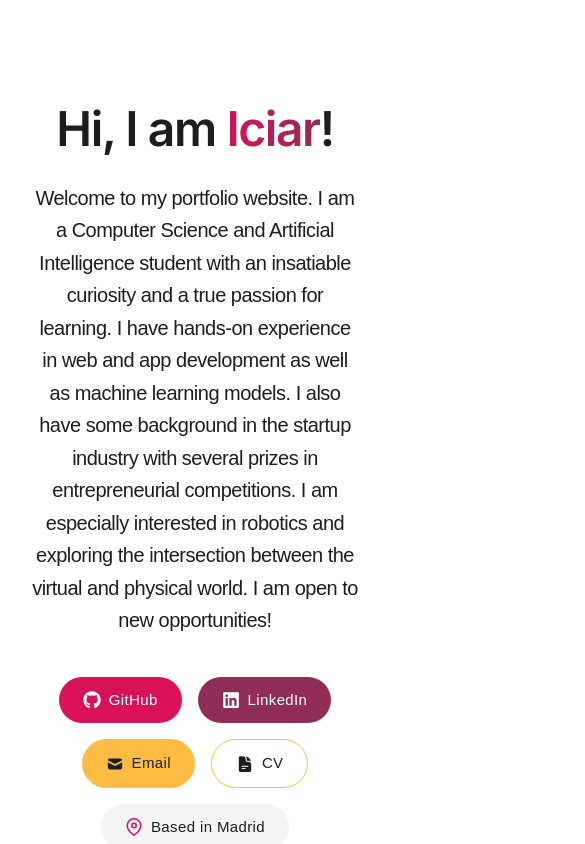
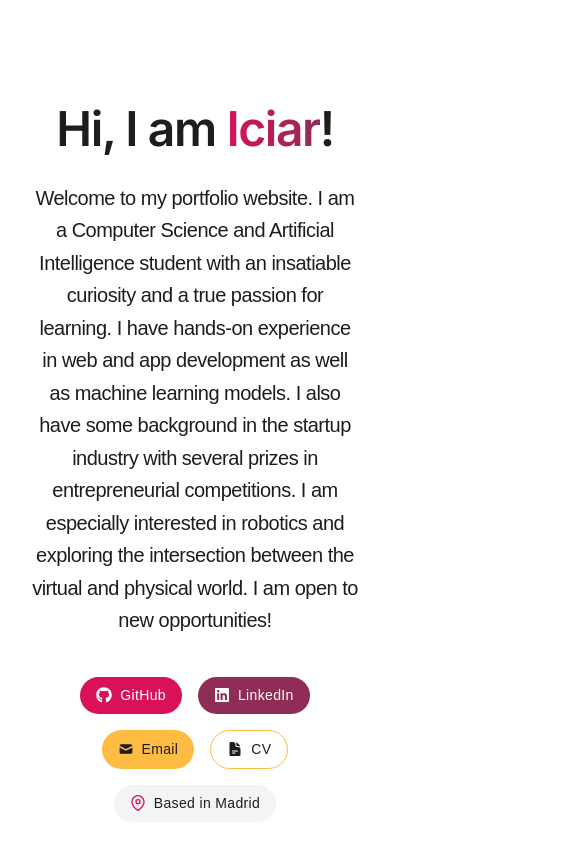
Before and after one commit to iciaradelino/portfolio_website, a Next.js app: page / in a window 390 px wide. Shown: the top 844 px of the page, 585 px wide, since content can reach past the window. Built offline with nearby package versions, Linux system fonts and the light colour scheme.

Commit message:
Improve mobile responsiveness: hide index navigation on mobile, adjust button sizes and spacing, optimize image carousel for mobile

```diff
--- a/app/page.tsx
+++ b/app/page.tsx
@@ -203,25 +203,25 @@ export default function Home() {
               href="https://github.com/iciaradelino"
               target="_blank"
               rel="noopener noreferrer"
-              className="flex items-center gap-2 px-6 py-3 bg-[#D81159] text-white rounded-full text-[15px] font-normal tracking-wide transition-all duration-200 hover:scale-110"
+              className="flex items-center gap-2 px-4 md:px-6 py-2 md:py-3 bg-[#D81159] text-white rounded-full text-[14px] md:text-[15px] font-normal tracking-wide transition-all duration-200 hover:scale-110"
             >
-              <FaGithub className="text-lg" />
+              <FaGithub className="text-base md:text-lg" />
               GitHub
             </a>
             <a
               href="https://www.linkedin.com/in/ic%C3%ADar-adeli%C3%B1o-219b53331/?trk=opento_sprofile_topcard"
               target="_blank"
               rel="noopener noreferrer"
-              className="flex items-center gap-2 px-6 py-3 bg-[#8F2D56] text-white rounded-full text-[15px] font-normal tracking-wide transition-all duration-200 hover:scale-110"
+              className="flex items-center gap-2 px-4 md:px-6 py-2 md:py-3 bg-[#8F2D56] text-white rounded-full text-[14px] md:text-[15px] font-normal tracking-wide transition-all duration-200 hover:scale-110"
             >
-              <FaLinkedin className="text-lg" />
+              <FaLinkedin className="text-base md:text-lg" />
               LinkedIn
             </a>
             <button
               onClick={() => copyToClipboard('iciaradelinoordax@gmail.com')}
-              className="group relative flex items-center gap-2 px-6 py-3 bg-[#FFBC42] text-[#1d1d1f] rounded-full text-[15px] font-normal tracking-wide transition-all duration-200 hover:scale-110"
+              className="group relative flex items-center gap-2 px-4 md:px-6 py-2 md:py-3 bg-[#FFBC42] text-[#1d1d1f] rounded-full text-[14px] md:text-[15px] font-normal tracking-wide transition-all duration-200 hover:scale-110"
             >
-              <HiMail className="text-lg" />
+              <HiMail className="text-base md:text-lg" />
               Email
               <span className="absolute -top-10 left-1/2 transform -translate-x-1/2 px-3 py-1 bg-black text-white text-xs rounded opacity-0 group-hover:opacity-100 transition-opacity duration-200 whitespace-nowrap">
                 {copied ? 'Copied!' : 'Copy email to clipboard'}
@@ -230,24 +230,24 @@ export default function Home() {
             <a
               href="/cv_iciar_adelino.pdf"
               download
-              className="group relative flex items-center gap-2 px-6 py-3 border-[1.5px] border-[#FFBC42] text-[#1d1d1f] rounded-full text-[15px] font-normal tracking-wide transition-all duration-200 hover:scale-110"
+              className="group relative flex items-center gap-2 px-4 md:px-6 py-2 md:py-3 border-[1.5px] border-[#FFBC42] text-[#1d1d1f] rounded-full text-[14px] md:text-[15px] font-normal tracking-wide transition-all duration-200 hover:scale-110"
             >
-              <HiDocumentText className="text-lg" />
+              <HiDocumentText className="text-base md:text-lg" />
               CV
               <span className="absolute -top-10 left-1/2 transform -translate-x-1/2 px-3 py-1 bg-black text-white text-xs rounded opacity-0 group-hover:opacity-100 transition-opacity duration-200 whitespace-nowrap">
                 Download file
               </span>
             </a>
-            <div className="flex items-center gap-2 px-6 py-3 bg-gray-100 text-[#1d1d1f] rounded-full text-[15px] font-normal tracking-wide">
-              <FiMapPin className="text-lg text-[#D81159]" />
+            <div className="flex items-center gap-2 px-4 md:px-6 py-2 md:py-3 bg-gray-100 text-[#1d1d1f] rounded-full text-[14px] md:text-[15px] font-normal tracking-wide">
+              <FiMapPin className="text-base md:text-lg text-[#D81159]" />
               Based in Madrid
             </div>
           </div>
         </div>
 
         <div className={`flex gap-12 transition-opacity duration-500 ease-in-out ${shouldShowContent ? 'opacity-100' : 'opacity-0 pointer-events-none'}`}>
-          {/* Index Column */}
-          <nav className="w-48 flex-shrink-0">
+          {/* Index Column - Hidden on mobile */}
+          <nav className="hidden md:block w-48 flex-shrink-0">
             <ul className="space-y-5 text-base sticky top-[30vh] font-light tracking-wide">
               <li>
                 <a
@@ -304,8 +304,8 @@ export default function Home() {
             </ul>
           </nav>
 
-          {/* Content Column */}
-          <div className="flex-1 space-y-16 max-w-2xl">
+          {/* Content Column - Full width on mobile */}
+          <div className="flex-1 space-y-16 max-w-2xl w-full">
             <section id="projects" className="scroll-mt-8">
               <h2 className="clean-heading text-3xl font-semibold mb-10 tracking-tight">Projects</h2>
               <div className="space-y-12">
@@ -649,23 +649,20 @@ export default function Home() {
               </p>
 
               <div className="mt-6 w-full overflow-hidden relative mb-10">
-                {/* Left shadow overlay */}
-
                 <div
                   ref={carouselRef}
-                  className={`flex gap-4 py-4 ${isCarouselAnimating ? 'animate-carousel' : ''}`}
+                  className={`flex gap-2 md:gap-4 py-4 ${isCarouselAnimating ? 'animate-carousel' : ''}`}
                   style={{
                     width: 'fit-content',
                   }}
                 >
-                  {/* Duplicate images to create a seamless loop effect */}
                   {[...personalImages, ...personalImages].map((image, index) => (
                     <div
                       key={index}
                       className="relative flex-shrink-0 rounded-lg overflow-hidden shadow-md hover:scale-105 transition-transform duration-300"
                       style={{
-                        width: '280px',
-                        height: '200px',
+                        width: '200px',
+                        height: '150px',
                         background: 'white'
                       }}
                     >
@@ -678,9 +675,6 @@ export default function Home() {
                     </div>
                   ))}
                 </div>
-
-                {/* Right shadow overlay */}
-
               </div>
             </section>
 
```
